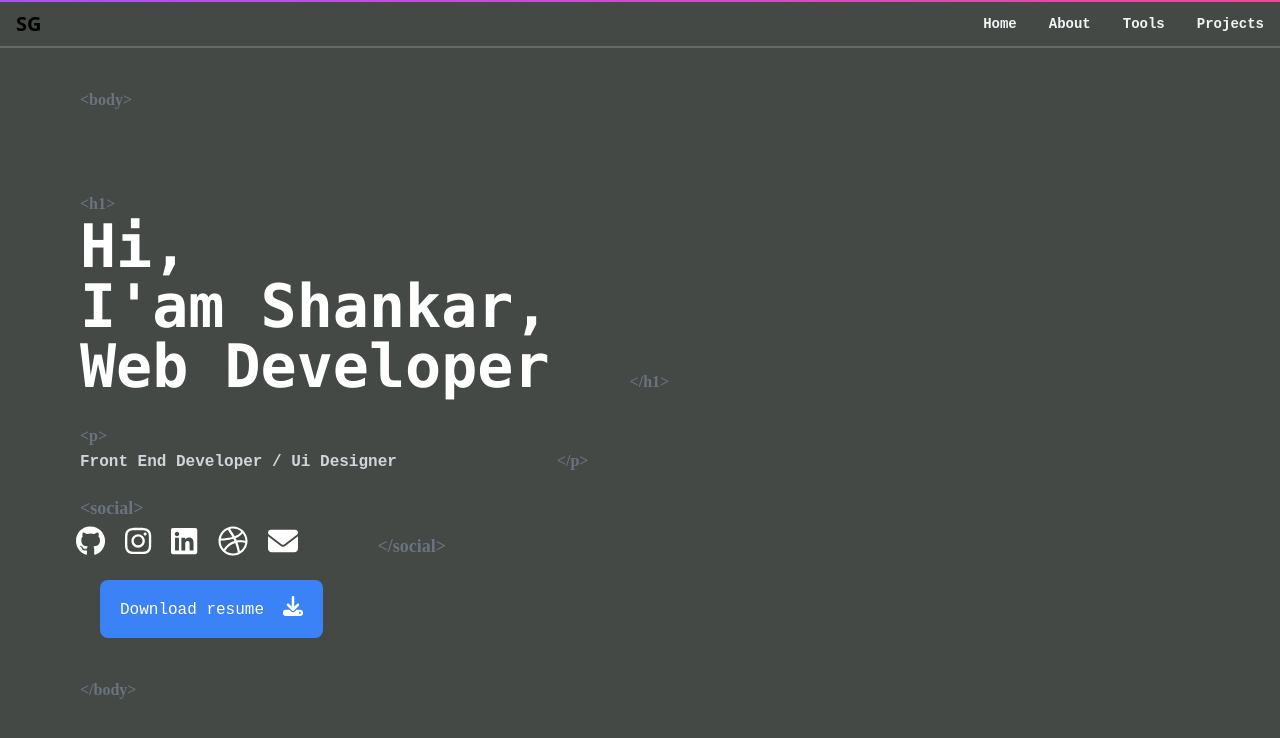
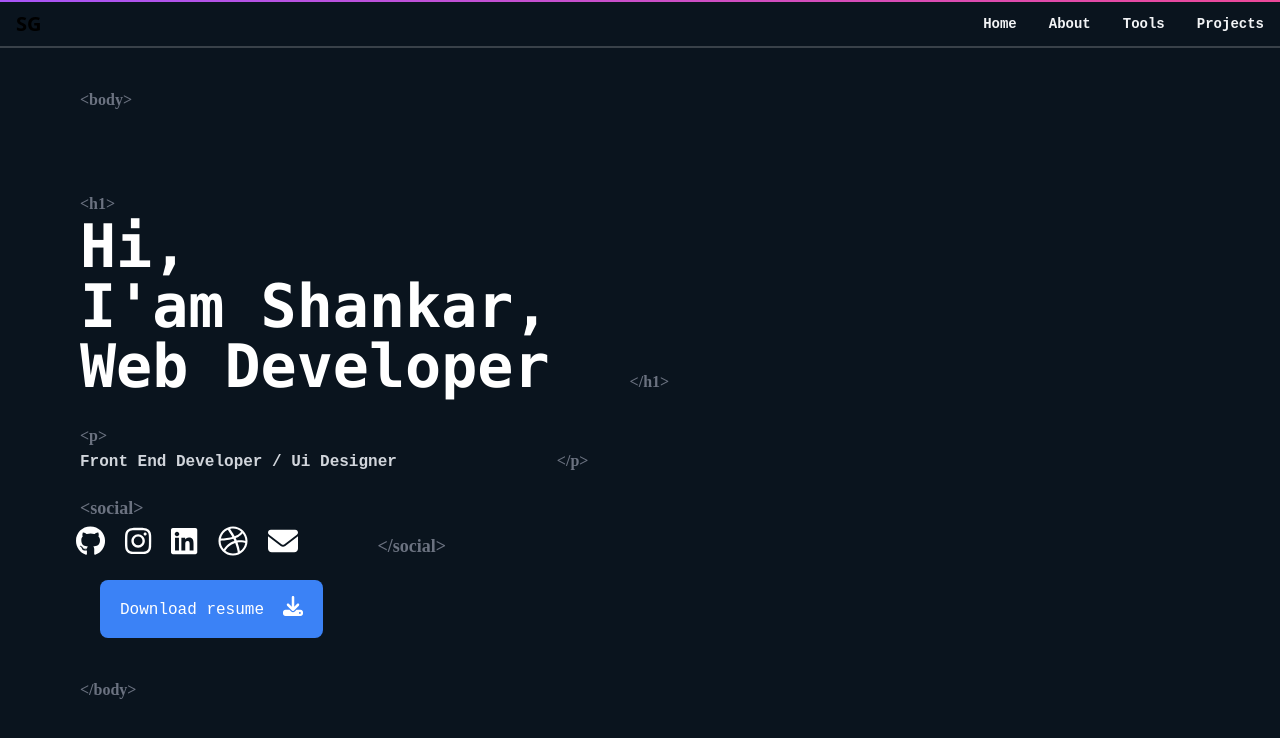
Before and after one commit to goutham-shankar/shankarg-Portfolio-website-, a Next.js app: page / in a window 1280 px wide. Shown: the top 738 px of the page. Built offline with nearby package versions, Linux system fonts and the light colour scheme; a web font is replaced by a local one.

Commit message:
Update globals.css

```diff
--- a/styles/globals.css
+++ b/styles/globals.css
@@ -7,6 +7,6 @@
 @tailwind components;
 @tailwind utilities;
 html{
-  background-color: #444945;
+  background-color: #0A141E;
 
 }
```
